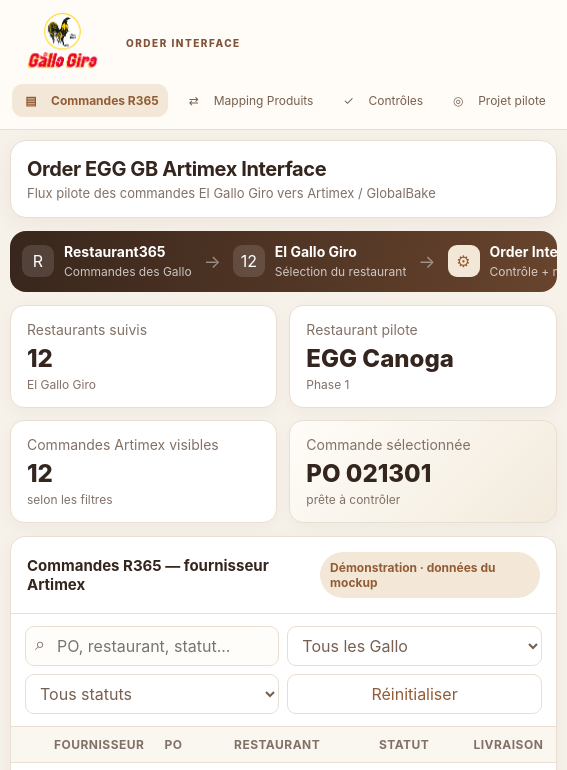
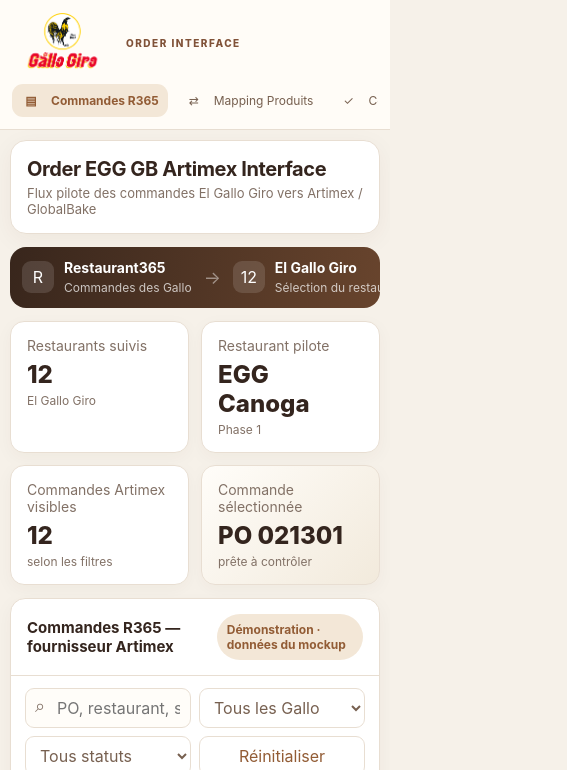
Before and after one commit to o7digital/egg-order, a website: page index.html in a window 390 px wide. Shown: the top 770 px of the page, 567 px wide, since content can reach past the window. Drawn offline with Linux system fonts and the light colour scheme.

Commit message:
Keep mobile navigation and tables within viewport

```diff
--- a/index.html
+++ b/index.html
@@ -108,6 +108,8 @@ tbody tr.selected{background:#f4e8d8}
 @media(max-width:820px){.app{grid-template-columns:1fr}.sidebar{display:none}.main{padding:10px}.workspace{grid-template-columns:1fr}.rightcol{grid-template-columns:1fr}.stats{grid-template-columns:1fr 1fr}.controls{grid-template-columns:1fr 1fr}.topbar{align-items:flex-start}.header-right{display:none}.flowbar{padding:12px}.arch{grid-template-columns:1fr}.arch-arrow{transform:rotate(90deg)}}
 
 /* El Gallo Giro — crème, café et caramel */
+.sidebar,.card,.rightcol{min-width:0}
+.nav{max-width:100%}
 .brand-mark{flex-direction:column;align-items:flex-start;gap:14px;font-size:12px;letter-spacing:.15em;color:#805238}
 .brand-mark img{width:170px;height:auto;object-fit:contain}
 .sidebar{background:#fffcf7}
```
